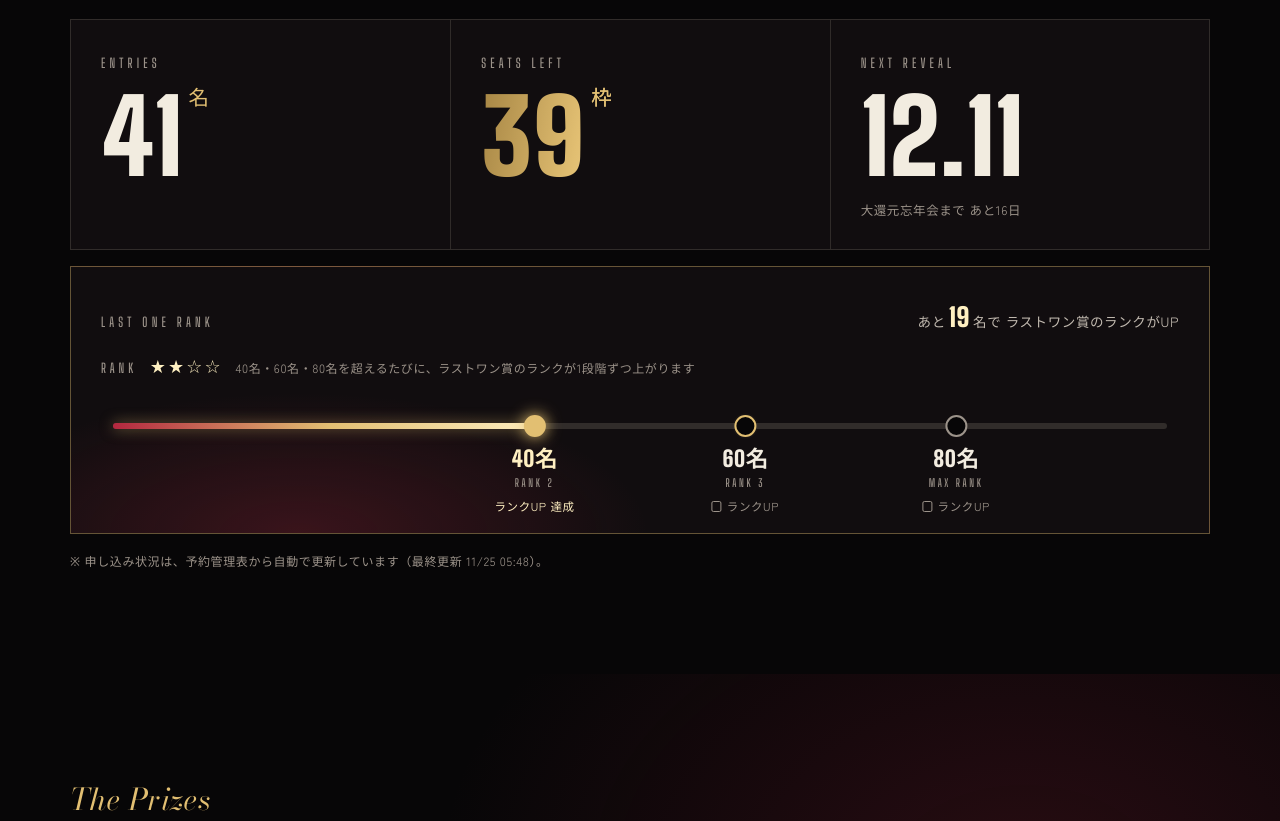
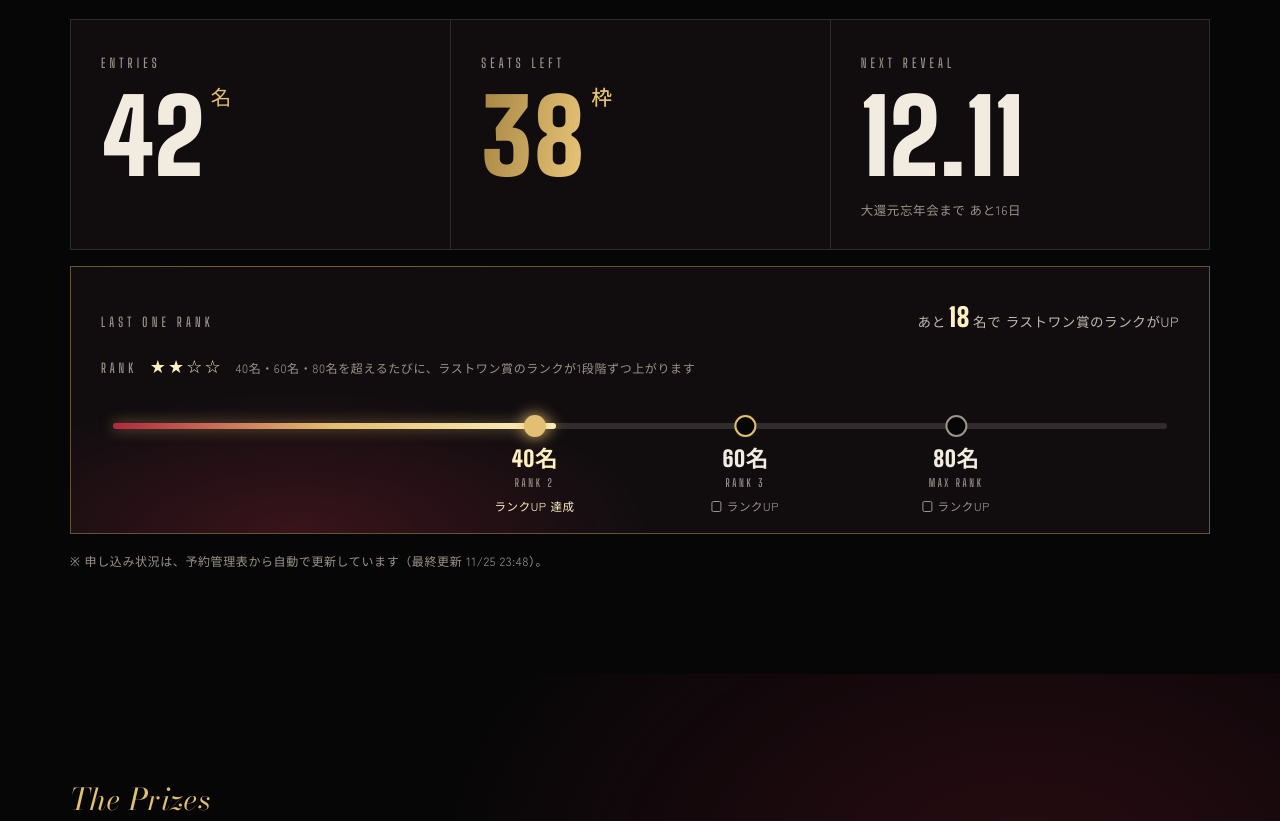
Before and after one commit to mozalink0001-lgtm/bonenkai2026, a plain HTML site: page index.html in a window 1280 px wide. Shown: the part 1248-2069 px from the top of the page. Drawn offline with nearby package versions, Linux system fonts and the light colour scheme; a web font is replaced by a local one.

Commit message:
申し込み人数を42名に更新
Co-Authored-By: Claude Opus 5.5 <noreply@anthropic.com>
Claude-Session: https://claude.ai/code/session_01WKBzcfV5RtaoUxEUigUVZC

```diff
--- a/index.html
+++ b/index.html
@@ -817,7 +817,7 @@ footer .wrap{display:flex;justify-content:space-between;gap:12px;flex-wrap:wrap;
 <script>
 (function(){
   // 申し込み人数：予約管理表（イベント別集計・イベントID 261204）の予約数。定期タスクが定期的に書き換える
-  var LIVE = { entries: 41, capacity: 80, max: 100, prizes: 20, updated: '2026-11-25T14:48' };
+  var LIVE = { entries: 42, capacity: 80, max: 100, prizes: 20, updated: '2026-11-26T08:48' };
 
   var EVENT = new Date('2026-12-11T19:30:00+09:00');
   var DEADLINE = new Date('2026-11-30T23:59:59+09:00');
```
